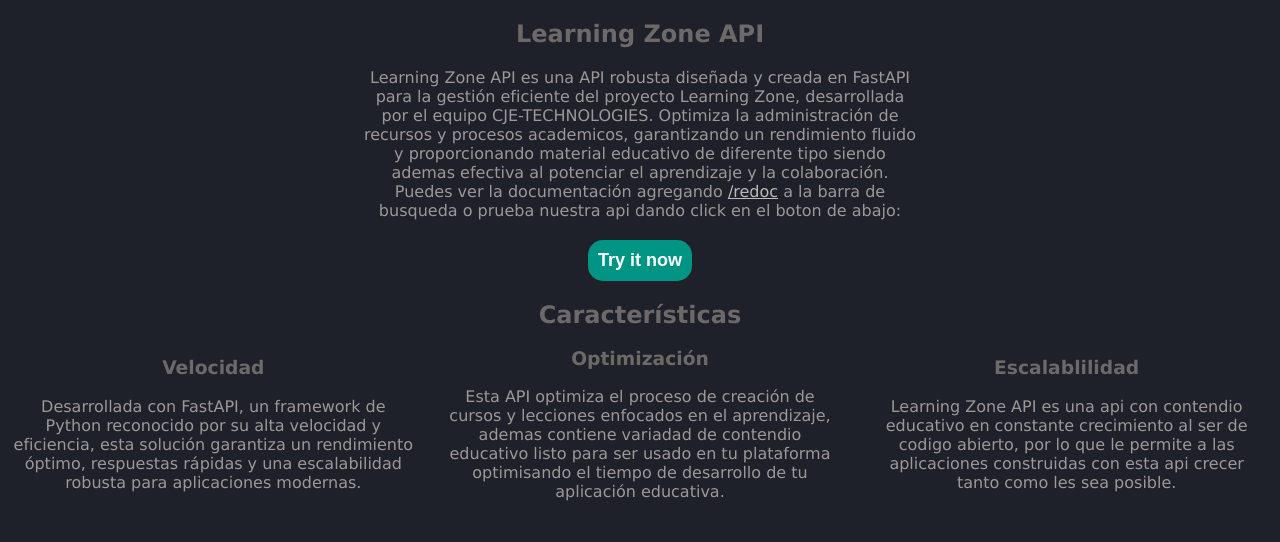
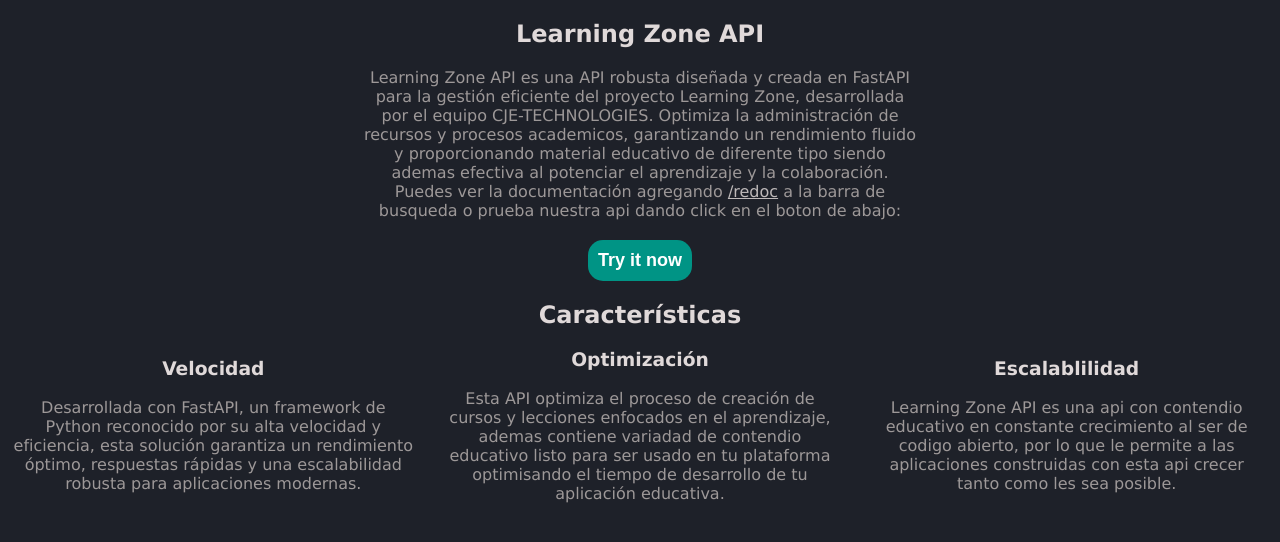
Before and after one commit to edierGuerra/learning-zone, a FastAPI app: page / in a window 1280 px wide. Shown: the part 82-624 px from the top of the page. Run offline with FastAPI, Linux system fonts and the light colour scheme; some web fonts are replaced.

Commit message:
feat(backend): Mejora de estilos en la plantilla de la API

```diff
--- a/backend/static/styles/style.css
+++ b/backend/static/styles/style.css
@@ -38,8 +38,9 @@
     align-items: center;
     text-align: center;
 }
-.about-app > h1{
+.about-app > h1, h2, h3{
     margin-top: 20px;
+    color: #e0d9d9;
 }
 .about-app > p{
     margin: 0;
@@ -78,3 +79,6 @@
 article{
     max-width: 400px;
 }
+svg {
+    color: white;
+}
```
